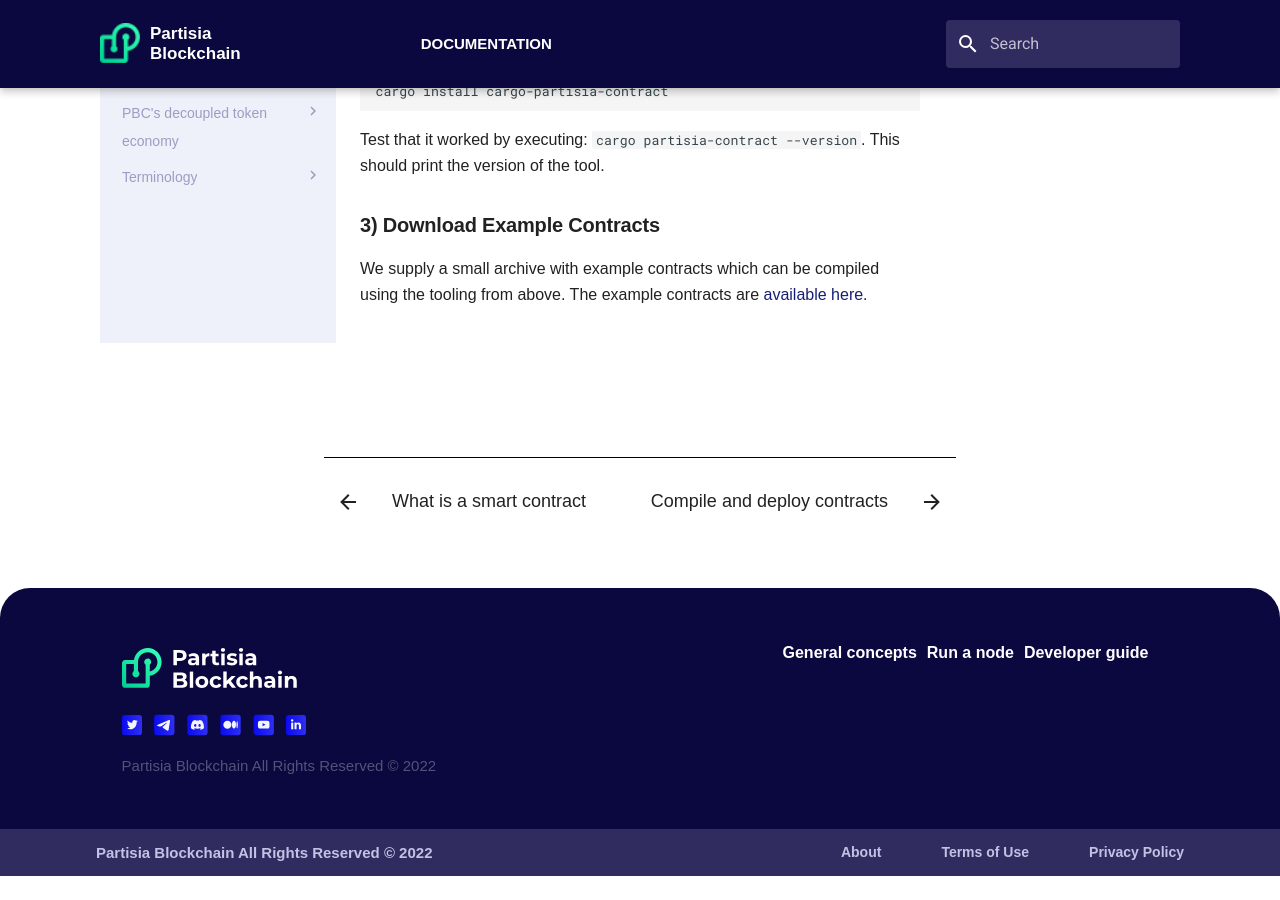
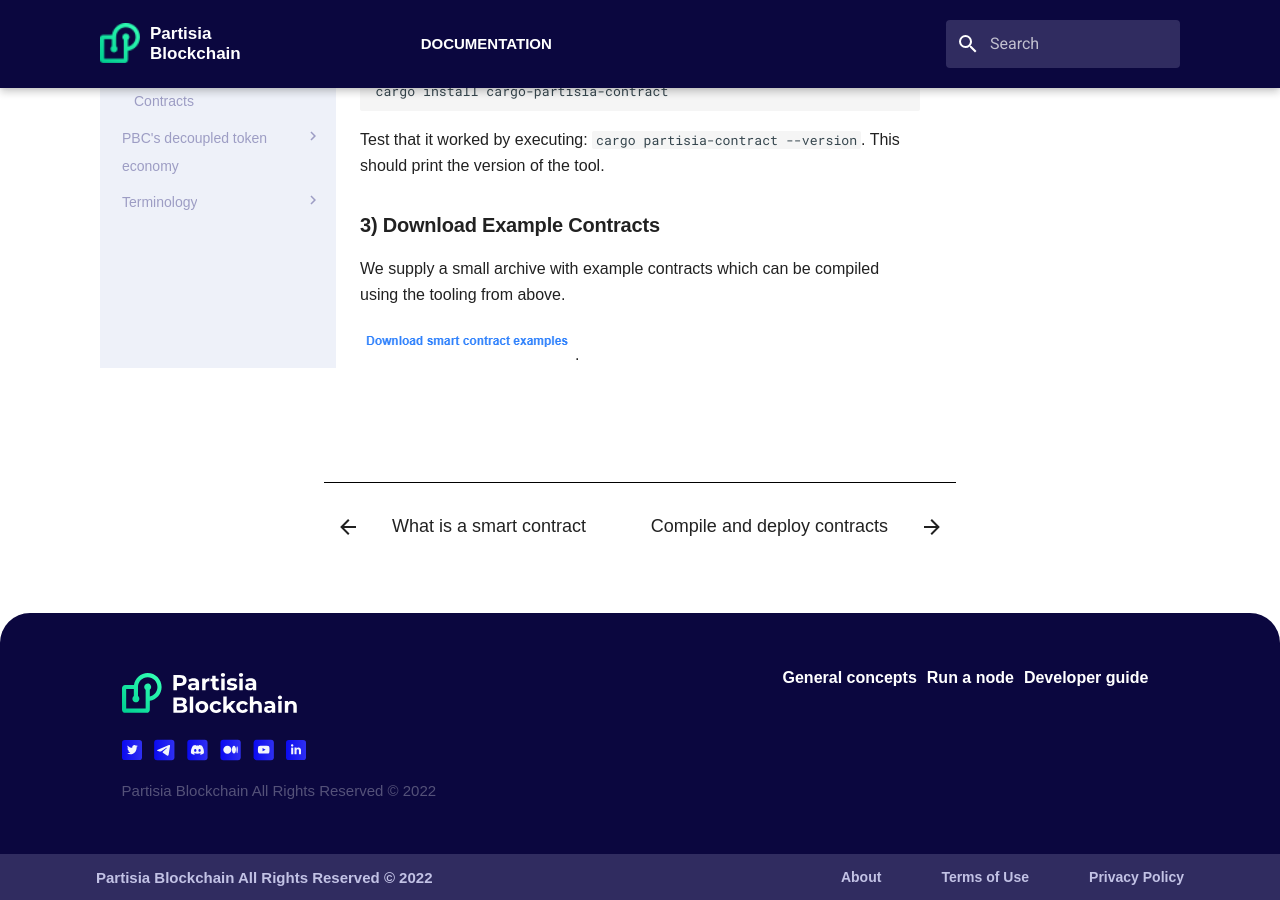
Before and after one commit to 0xSero/partisia-docs, an MkDocs documentation site: the page built from docs/download-compiler.md, in a window 1280 px wide and 900 px high, scrolled down 621 px. Built offline with MkDocs 1.6.1 and Material for MkDocs 9.7.7, drawn with Linux system fonts in a browser that asks for light colours; some web fonts are replaced; a script that is not in the unit is left out; before the commit the page ends 1497 px from its top, so only the background shows below that.

Commit message:
Download link more visible

```diff
--- a/docs/download-compiler.md
+++ b/docs/download-compiler.md
@@ -31,4 +31,5 @@
 ### 3) Download Example Contracts
 
 We supply a small archive with example contracts which can be compiled using the tooling from above.
-The example contracts are [available here](LINK_TO_RUST_EXAMPLE_CONTRACTS).
+
+[![](alt_button.drawio.png)](LINK_TO_RUST_EXAMPLE_CONTRACTS).
```
Also changed, not shown: docs/alt_button.drawio.png (added).
